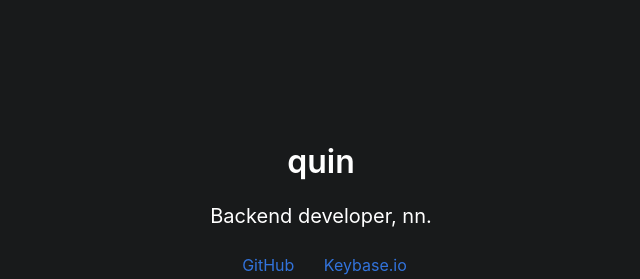
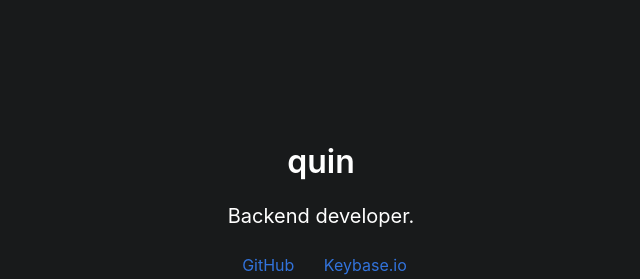
Before and after one commit to quincs/quincs.github.io, a plain HTML site: page index.html in a window 1280 px wide. Shown: the top 279 px of the page, 319-959 px from the left. Drawn offline with Linux system fonts and the light colour scheme.

Commit message:
Update index.html

```diff
--- a/index.html
+++ b/index.html
@@ -61,7 +61,7 @@
             quin
           </h1>
           <h3 class="subtitle" style="padding-top: 20px;">
-            Backend developer, nn.
+            Backend developer.
           </h3>
           <h4>
             &nbsp;
```
